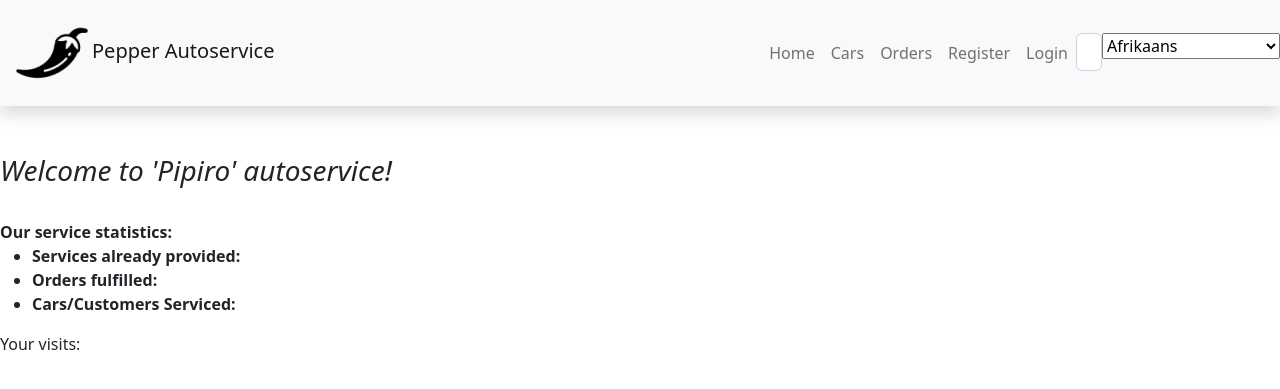
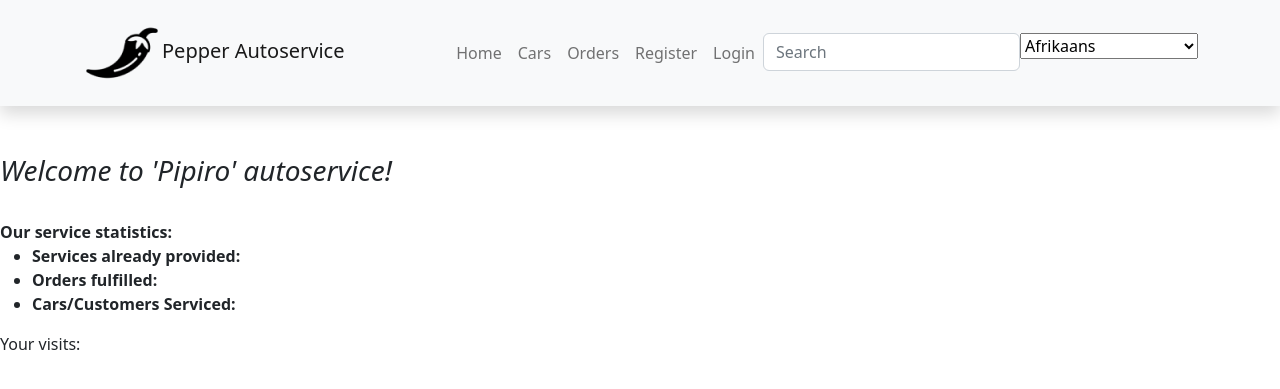
Before and after one commit to Aurume/autoservisas, a Django app: template mysite/servisas/templates/index.html in a window 1280 px wide. Shown: the top 389 px of the page. Run offline with Django 3.2, Linux system fonts and the light colour scheme; the template is opened without the code that fills it, so the values that code supplies are empty; some libraries are stand-ins or nearby versions.

Commit message:
Sutvarkyta: mygtukas kad sumažinus išskleistų meniu. Paieškos langelio dydis.

```diff
--- a/mysite/servisas/templates/base.html
+++ b/mysite/servisas/templates/base.html
@@ -7,6 +7,7 @@
   <link rel="stylesheet" href="{% static 'styles.css' %}">
   <meta name="viewport" content="width=device-width, initial-scale=1">
   <link href="https://cdn.jsdelivr.net/npm/bootstrap@5.2.3/dist/css/bootstrap.min.css" rel="stylesheet">
+   <link rel="stylesheet" href="https://cdnjs.cloudflare.com/ajax/libs/font-awesome/4.7.0/css/font-awesome.min.css">
   <script src="https://cdn.jsdelivr.net/npm/bootstrap@5.2.3/dist/js/bootstrap.bundle.min.js"></script>
 </head>
 <body>
@@ -16,22 +17,17 @@
 <nav class="navbar navbar-expand-lg navbar-light bg-light static-top mb-5 shadow">
   <div class="container">
     <a class="navbar-brand" href="#"><img src="{% static 'pipiras.png'%}">{% trans "Pepper Autoservice" %}</a>
-      <!--
-    <svg xmlns="http://www.w3.org/2000/svg" width="64" height="64" fill="currentColor" class="bi bi-car-front-fill" viewBox="0 0 16 16">
-      <path d="M2.52 3.515A2.5 2.5 0 0 1 4.82 2h6.362c1 0 1.904.596 2.298 1.515l.792 1.848c.075.175.21.319.38.404.5.25.855.715.965 1.262l.335 1.679c.033.161.049.325.049.49v.413c0 .814-.39 1.543-1 1.997V13.5a.5.5 0 0 1-.5.5h-2a.5.5 0 0 1-.5-.5v-1.338c-1.292.048-2.745.088-4 .088s-2.708-.04-4-.088V13.5a.5.5 0 0 1-.5.5h-2a.5.5 0 0 1-.5-.5v-1.892c-.61-.454-1-1.183-1-1.997v-.413a2.5 2.5 0 0 1 .049-.49l.335-1.68c.11-.546.465-1.012.964-1.261a.807.807 0 0 0 .381-.404l.792-1.848ZM3 10a1 1 0 1 0 0-2 1 1 0 0 0 0 2Zm10 0a1 1 0 1 0 0-2 1 1 0 0 0 0 2ZM6 8a1 1 0 0 0 0 2h4a1 1 0 1 0 0-2H6ZM2.906 5.189a.51.51 0 0 0 .497.731c.91-.073 3.35-.17 4.597-.17 1.247 0 3.688.097 4.597.17a.51.51 0 0 0 .497-.731l-.956-1.913A.5.5 0 0 0 11.691 3H4.309a.5.5 0 0 0-.447.276L2.906 5.19Z"/>
-    </svg>
--->
-      </div>
+
     <button class="navbar-toggler" type="button" data-toggle="collapse" data-target="#navbarResponsive" aria-controls="navbarResponsive" aria-expanded="false" aria-label="Toggle navigation">
           <span class="navbar-toggler-icon"></span>
         </button>
 <div class="collapse navbar-collapse" id="navbarResponsive">
-    <ul class="navbar-nav ml-auto">
+    <ul class="navbar-nav ms-auto">
         <li class="nav-item"><a class="nav-link" href="{% url 'index' %}">{% trans "Home" %}</a></li>
         <li class="nav-item"><a class="nav-link" href="{% url 'automobiliai' %}">{% trans "Cars" %}</a></li>
         <li class="nav-item"><a class="nav-link" href="{% url 'uzsakymai' %}">{% trans "Orders" %}</a></li>
-      </ul>
-        <ul class="navbar-nav ml-auto">
+
+
         {% if user.is_authenticated %}
         <li class="nav-item"><a class="nav-link" href="{% url 'profilis' %}">
             <svg class="bi bi-person" width="1.5em" height="1.5em" viewBox="0 0 16 16" fill="currentColor" xmlns="http://www.w3.org/2000/svg">
@@ -66,6 +62,7 @@
         </select>
       </form>
       </ul>
+    </div>
   </div>
 </nav>
 <div>
@@ -84,6 +81,9 @@
 {% block content %}{% endblock %}
 </div>
 
+<script src="https://code.jquery.com/jquery-3.5.1.slim.min.js" integrity="sha384-DfXdz2htPH0lsSSs5nCTpuj/zy4C+OGpamoFVy38MVBnE+IbbVYUew+OrCXaRkfj" crossorigin="anonymous"></script>
+  <script src="https://cdn.jsdelivr.net/npm/popper.js@1.16.0/dist/umd/popper.min.js" integrity="sha384-Q6E9RHvbIyZFJoft+2mJbHaEWldlvI9IOYy5n3zV9zzTtmI3UksdQRVvoxMfooAo" crossorigin="anonymous"></script>
+  <script src="https://stackpath.bootstrapcdn.com/bootstrap/4.5.0/js/bootstrap.min.js" integrity="sha384-OgVRvuATP1z7JjHLkuOU7Xw704+h835Lr+6QL9UvYjZE3Ipu6Tp75j7Bh/kR0JKI" crossorigin="anonymous"></script>
 <!-- laikinai isimu
 <footer class="fixed-bottom">
   <div class="mt-1 p-1 bg-light text-dark text-center">
```
Also changed, not shown: mysite/db.sqlite3.
